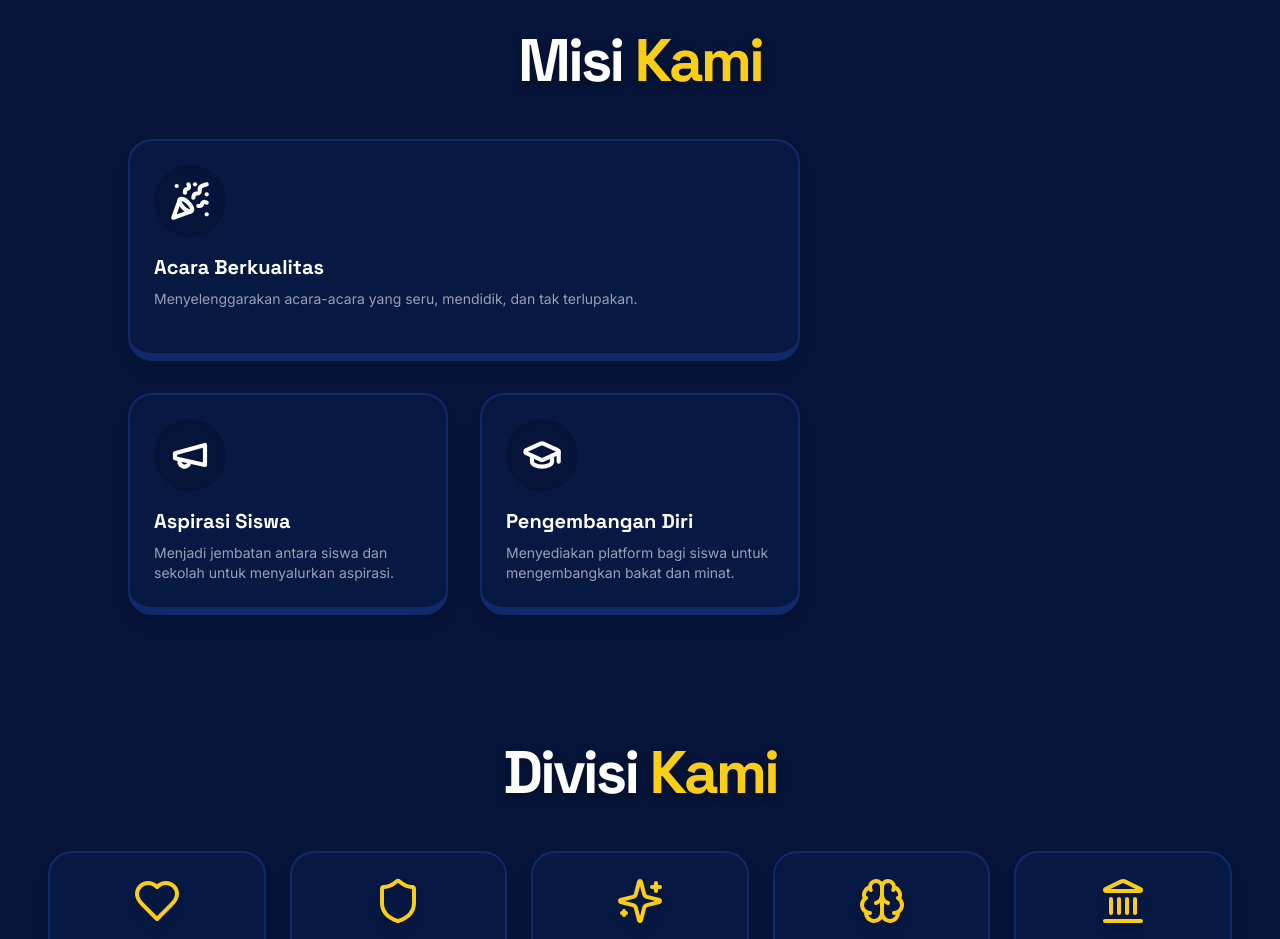
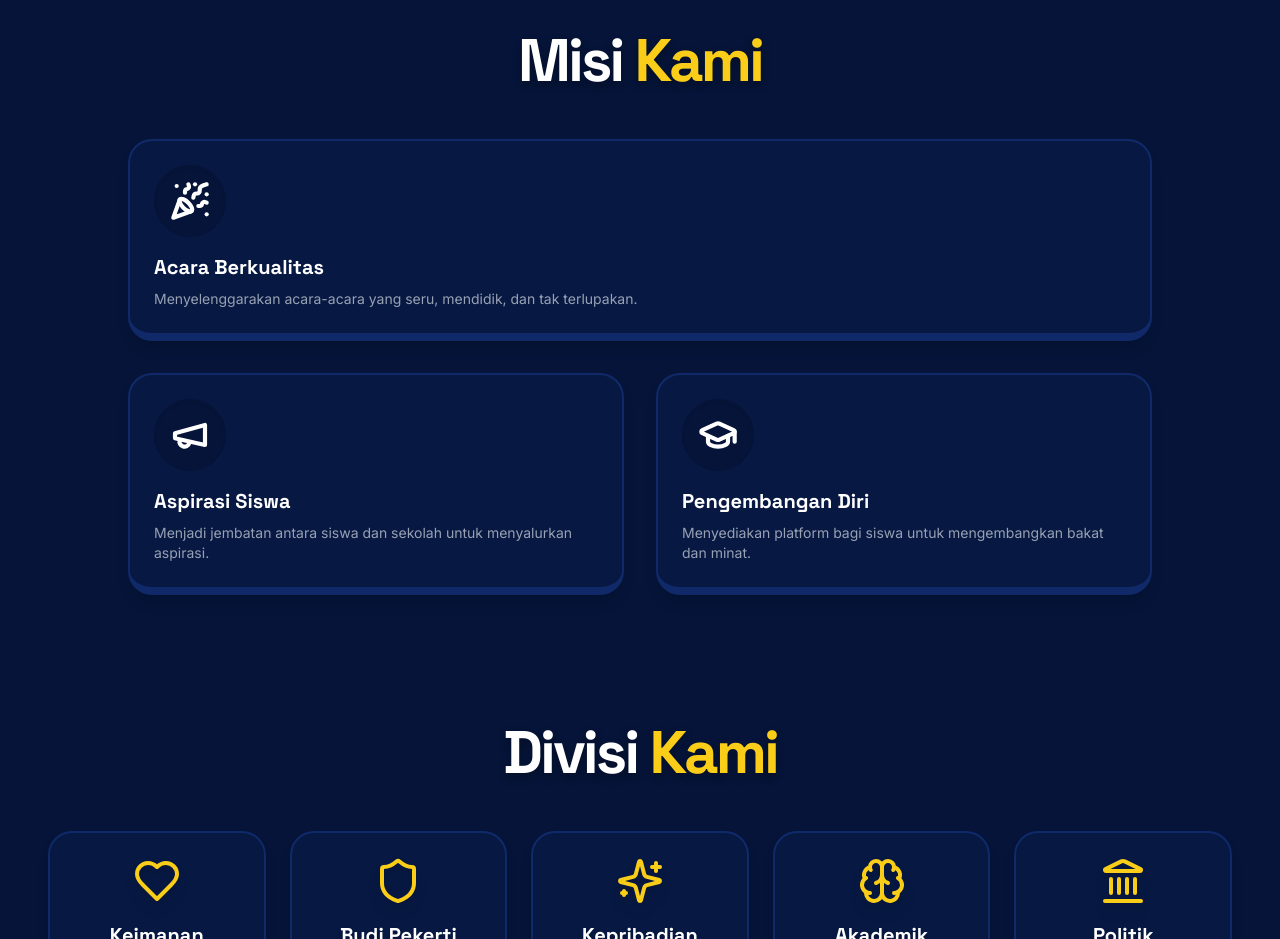
Before and after one commit to WeplyStudio/osis, a Next.js app: page / in a window 1280 px wide. Shown: the part 4200-5139 px from the top of the page. Built offline with nearby package versions, Linux system fonts and the light colour scheme.

Commit message:
perbaiki lagi UI desktop nya!!!!!!! (_for element section_)

```diff
--- a/src/app/(app)/page.tsx
+++ b/src/app/(app)/page.tsx
@@ -179,10 +179,10 @@
         {/* Mission Section */}
         <section>
             <SectionTitle>Misi <span className="text-primary">Kami</span></SectionTitle>
-            <div className="grid grid-cols-1 md:grid-cols-3 md:grid-rows-2 gap-8 max-w-5xl mx-auto">
+            <div className="grid grid-cols-1 md:grid-cols-2 gap-8 max-w-5xl mx-auto">
                 <MissionCard {...mission[0]} className="md:col-span-2"/>
-                <MissionCard {...mission[1]} className="md:row-start-2"/>
-                <MissionCard {...mission[2]} className="md:col-start-2 md:row-start-2"/>
+                <MissionCard {...mission[1]} />
+                <MissionCard {...mission[2]} />
             </div>
         </section>
 
```
